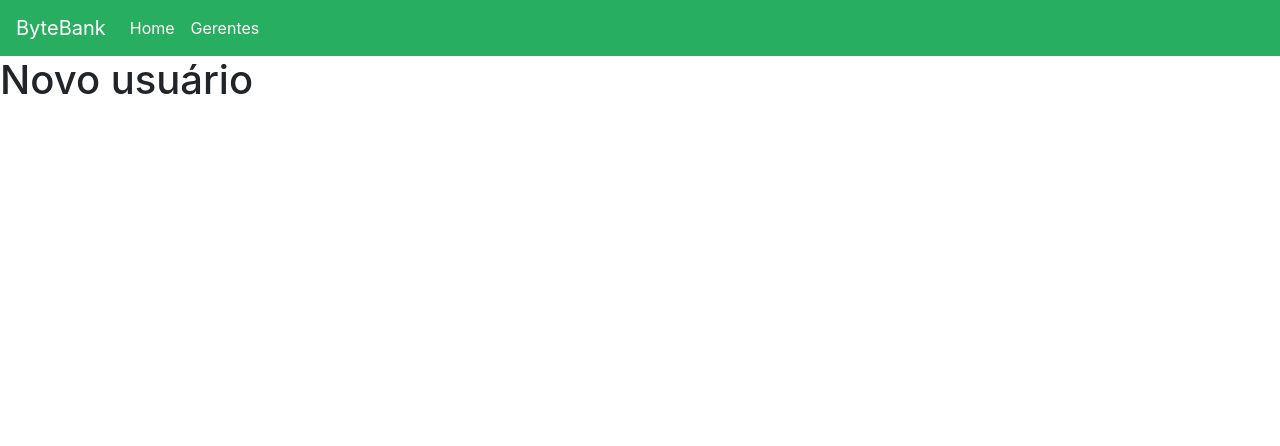
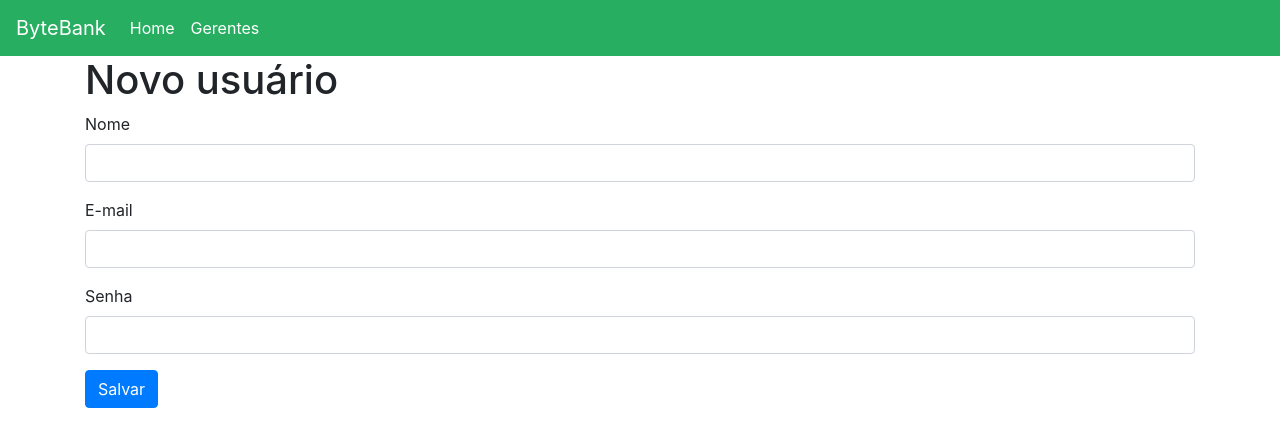
Before and after one commit to alura-cursos/auth-vue-vuex, a Vue app: page /#/cadastre-se in a window 1280 px wide. Shown: the top 446 px of the page. Built offline with nearby package versions, Linux system fonts and the light colour scheme.

Commit message:
fim da aula 1.3

```diff
--- a/src/views/NovoUsuario.vue
+++ b/src/views/NovoUsuario.vue
@@ -1,3 +1,41 @@
  <template>
-    <h1>Novo usuário</h1>
+    <div class="container">
+        <h1>Novo usuário</h1>
+        <form @submit.prevent="enviarFormulario">
+            <div class="form-group">
+                <label for="nome">Nome</label>
+                <input type="text" class="form-control" v-model="usuario.nome">
+            </div>
+            <div class="form-group">
+                <label for="email">E-mail</label>
+                <input type="email" class="form-control" v-model="usuario.email">
+            </div>
+            <div class="form-group">
+                <label for="senha">Senha</label>
+                <input type="password" class="form-control" v-model="usuario.senha">
+            </div>
+            <button class="btn btn-primary" type="submit">Salvar</button>
+        </form>
+    </div>
  </template>
+
+ <script>
+export default {
+
+    data: function () {
+        return {
+            usuario: {
+                nome: '',
+                senha: '',
+                email: ''
+            }
+        }
+    },
+    methods: {
+        enviarFormulario () {
+            console.log(this.usuario)
+        }
+    }
+
+}
+</script>
```
